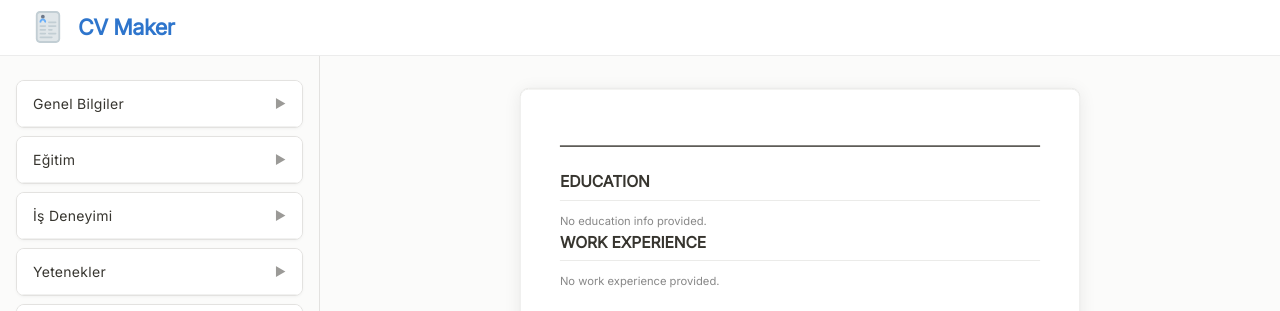
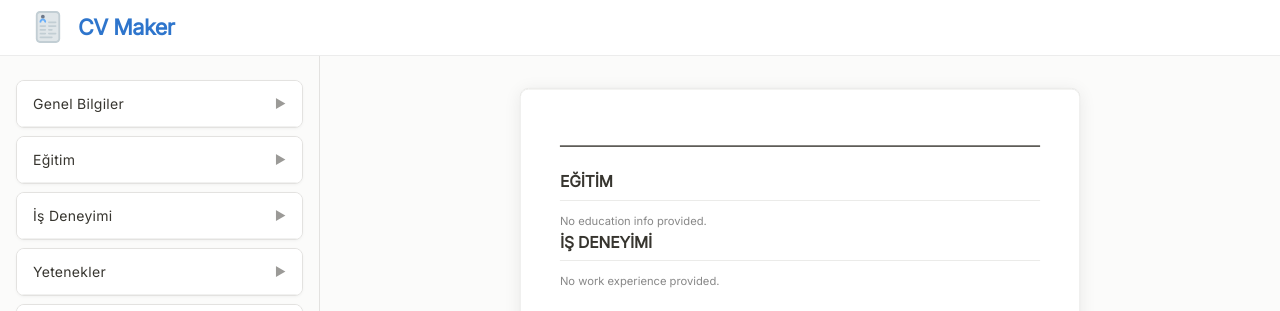
Before and after one commit to 33Yasin/CV-Maker, a React (Vite) app: page / in a window 1280 px wide. Shown: the top 311 px of the page. Built offline with nearby package versions, Linux system fonts and the light colour scheme.

Commit message:
improved language consistency

```diff
--- a/src/components/CVPreview.jsx
+++ b/src/components/CVPreview.jsx
@@ -58,7 +58,7 @@ function CVPreview({ userInfo, educationList, experienceList, skills, activities
         </div>
     ) });
     // Education
-    contentBlocks.push({ type: 'sectionTitle', jsx: <div className={styles.cvSectionTitle} key="edu-title">Education</div> });
+    contentBlocks.push({ type: 'sectionTitle', jsx: <div className={styles.cvSectionTitle} key="edu-title">EĞİTİM</div> });
     if (educationList.length === 0) {
         contentBlocks.push({ type: 'empty', jsx: <div style={{color:'#888'}} key="edu-empty">No education info provided.</div> });
     } else {
@@ -93,7 +93,7 @@ function CVPreview({ userInfo, educationList, experienceList, skills, activities
         });
     }
     // Experience
-    contentBlocks.push({ type: 'sectionTitle', jsx: <div className={styles.cvSectionTitle} key="exp-title">Work Experience</div> });
+    contentBlocks.push({ type: 'sectionTitle', jsx: <div className={styles.cvSectionTitle} key="exp-title">İŞ DENEYİMİ</div> });
     if (experienceList.length === 0) {
         contentBlocks.push({ type: 'empty', jsx: <div style={{color:'#888'}} key="exp-empty">No work experience provided.</div> });
     } else {
@@ -126,7 +126,7 @@ function CVPreview({ userInfo, educationList, experienceList, skills, activities
     if (skills && skills.length > 0) {
         contentBlocks.push({
             type: 'sectionTitle',
-            jsx: <div className={styles.cvSectionTitle} key="skills-title">Skills</div>
+            jsx: <div className={styles.cvSectionTitle} key="skills-title">YETENEKLER</div>
         });
         contentBlocks.push({
             type: 'skills',
@@ -143,7 +143,7 @@ function CVPreview({ userInfo, educationList, experienceList, skills, activities
     if (activities && activities.length > 0) {
         contentBlocks.push({
             type: 'sectionTitle',
-            jsx: <div className={styles.cvSectionTitle} key="activities-title">Activities</div>
+            jsx: <div className={styles.cvSectionTitle} key="activities-title">AKTİVİTELER</div>
         });
         contentBlocks.push({
             type: 'activities',
@@ -160,7 +160,7 @@ function CVPreview({ userInfo, educationList, experienceList, skills, activities
     if (certifications && certifications.length > 0) {
         contentBlocks.push({
             type: 'sectionTitle',
-            jsx: <div className={styles.cvSectionTitle} key="certs-title">Certifications</div>
+            jsx: <div className={styles.cvSectionTitle} key="certs-title">SERTİFİKALAR</div>
         });
         contentBlocks.push({
             type: 'certifications',
```
